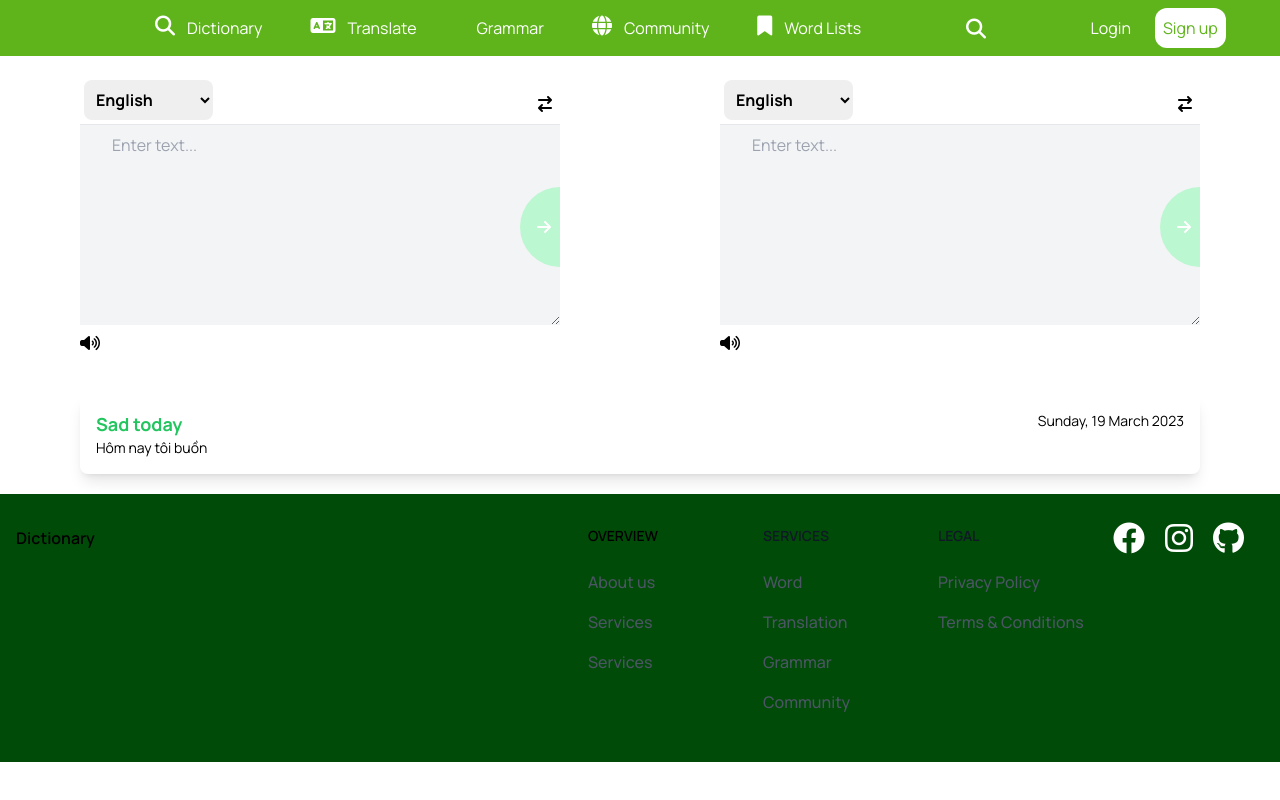
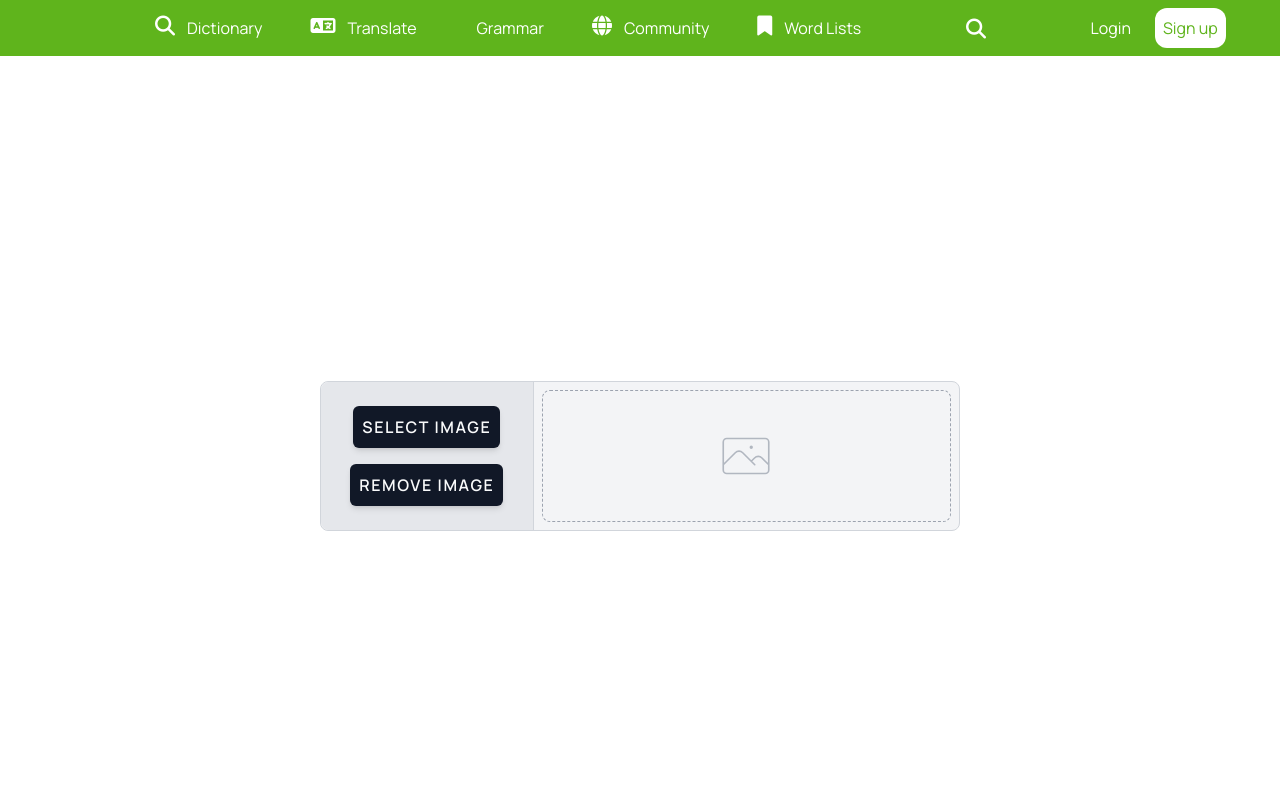
Before and after one commit to maianh277/Bea-Dictionary-Website, a React (Create React App) app: page / in a window 1280 px wide. Shown: the top 800 px of the page. Built offline with nearby package versions, Linux system fonts and the light colour scheme.

Commit message:
setting + word list

```diff
--- a/src/App.js
+++ b/src/App.js
@@ -3,19 +3,15 @@ import "./font/Manrope-VariableFont_wght.ttf";
 
 import HeaderBefore from "./layout/header/HeaderBefore";
 import Footer from "./layout/Footer";
-import InputBox from "./component/translator/InputBox";
-import History from "./component/translator/History";
 
+import Select from "./component/setting/Select";
+import Upload from "./component/setting/Upload";
 function App() {
     return (
         <div className="">
             <HeaderBefore></HeaderBefore>
-            <div className="flex justify-around ">
-                <InputBox></InputBox>
-                <InputBox></InputBox>
-            </div>
+            <Upload></Upload>
 
-            <History></History>
             <Footer></Footer>
         </div>
     );
--- /dev/null
+++ b/src/component/setting/Select.js
@@ -0,0 +1,30 @@
+import React from "react";
+
+const Select = () => {
+    return (
+        <div className="mx-20 my-10 flex flex-row gap-5">
+            <div className="relative">
+                <div className="w-[250px] h-[200px] rounded-lg bg-gray-200 border border-teal-700"></div>
+                <div className="w-[250px] h-[50px] rounded-b-lg bg-white absolute bottom-0 border border-teal-700 text-sm">
+                    <input
+                        type="radio"
+                        className="bg-black border border-black w-5 h-5 rounded-full mx-3 my-3"
+                    ></input>
+                    System (White Theme)
+                </div>
+            </div>
+            <div className="relative">
+                <div className="w-[250px] h-[200px] rounded-lg bg-gray-800 border border-teal-700"></div>
+                <div className="w-[250px] h-[50px] rounded-b-lg bg-white absolute bottom-0 border border-teal-700 text-sm">
+                    <input
+                        type="radio"
+                        className="bg-black border border-black w-5 h-5 rounded-full mx-3 my-3"
+                    ></input>
+                    Dark System
+                </div>
+            </div>
+        </div>
+    );
+};
+
+export default Select;
--- /dev/null
+++ b/src/component/setting/Upload.js
@@ -0,0 +1,50 @@
+import React from "react";
+
+const Upload = () => {
+    return (
+        <div>
+            <div className=" flex justify-center items-center min-h-screen bg-white">
+                <div className="w-full md:w-1/2 relative grid grid-cols-1 md:grid-cols-3 border border-gray-300 bg-gray-100 rounded-lg">
+                    <div className="rounded-l-lg p-4 bg-gray-200 flex flex-col justify-center items-center border-0 border-r border-gray-300 ">
+                        <label
+                            className="cursor-pointer hover:opacity-80 inline-flex items-center shadow-md my-2 px-2 py-2 bg-gray-900 text-gray-50 border border-transparent
+            rounded-md font-semibold text-xs uppercase tracking-widest hover:bg-gray-700 active:bg-gray-900 focus:outline-none
+        focus:border-gray-900 focus:ring ring-gray-300 disabled:opacity-25 transition ease-in-out duration-150"
+                            for="restaurantImage"
+                        >
+                            Select image
+                            <input
+                                id="restaurantImage"
+                                className="text-sm cursor-pointer w-36 hidden"
+                                type="file"
+                            />
+                        </label>
+                        <button className="inline-flex items-center shadow-md my-2 px-2 py-2 bg-gray-900 text-gray-50 border border-transparent rounded-md font-semibold text-xs uppercase tracking-widest hover:bg-gray-700 active:bg-gray-900 focus:outline-none focus:border-gray-900 focus:ring ring-gray-300 disabled:opacity-25 transition ease-in-out duration-150">
+                            remove image
+                        </button>
+                    </div>
+                    <div className="relative order-first md:order-last h-28 md:h-auto flex justify-center items-center border border-dashed border-gray-400 col-span-2 m-2 rounded-lg bg-no-repeat bg-center bg-origin-padding bg-cover">
+                        <span className="text-gray-400 opacity-75">
+                            <svg
+                                className="w-14 h-14"
+                                xmlns="http://www.w3.org/2000/svg"
+                                fill="none"
+                                viewBox="0 0 24 24"
+                                stroke-width="0.7"
+                                stroke="currentColor"
+                            >
+                                <path
+                                    stroke-linecap="round"
+                                    stroke-linejoin="round"
+                                    d="M2.25 15.75l5.159-5.159a2.25 2.25 0 013.182 0l5.159 5.159m-1.5-1.5l1.409-1.409a2.25 2.25 0 013.182 0l2.909 2.909m-18 3.75h16.5a1.5 1.5 0 001.5-1.5V6a1.5 1.5 0 00-1.5-1.5H3.75A1.5 1.5 0 002.25 6v12a1.5 1.5 0 001.5 1.5zm10.5-11.25h.008v.008h-.008V8.25zm.375 0a.375.375 0 11-.75 0 .375.375 0 01.75 0z"
+                                />
+                            </svg>
+                        </span>
+                    </div>
+                </div>
+            </div>
+        </div>
+    );
+};
+
+export default Upload;
--- /dev/null
+++ b/src/component/translator/ListView.js
@@ -0,0 +1,20 @@
+import React from "react";
+
+const ListView = () => {
+    return (
+        <div className="overscroll-contain">
+            <div className="text-center my-10">
+                <h1 className="font-bold text-lg">ListView</h1>
+                <ul>
+                    <li>List1</li>
+                    <li>List1</li>
+                    <li>List1</li>
+                    <li>List1</li>
+                    <li>List1</li>
+                </ul>
+            </div>
+        </div>
+    );
+};
+
+export default ListView;
--- /dev/null
+++ b/src/component/wordList/Menu.js
@@ -0,0 +1,19 @@
+import React from "react";
+
+const Menu = () => {
+    return (
+        <div className="my-3 mx-5 w-max">
+            <h1 className="font-bold text-[#BABABA]">WORD LISTS</h1>
+            <div className="flex flex-row gap-2 text-[#469F00] font-semibold ml-4 text-base">
+                <i class="fa-solid fa-heart m-1"></i>
+                <h2>Liked</h2>
+            </div>
+            <div className="flex flex-row gap-2 text-[#469F00] font-semibold ml-4 text-base">
+                <i class="fa-solid fa-heart m-1"></i>
+                <h2>Liked</h2>
+            </div>
+        </div>
+    );
+};
+
+export default Menu;
--- /dev/null
+++ b/src/component/wordList/Word.js
@@ -0,0 +1,29 @@
+import React from "react";
+
+const Word = () => {
+    return (
+        <div className="mx-20 my-5 shadow-xl px-10 py-5 rounded-lg relative">
+            <div className="flex gap-3">
+                <div className="flex flex-row gap-3 mt-1">
+                    <h1 className="text-yellow-400 font-bold text-xl">
+                        Enthusiasm
+                    </h1>
+                    <i class="fa-solid fa-volume-high mt-2"></i>
+                </div>
+
+                <div>
+                    <h2 className="text-sm">/ɪnˈθjuː.zi.æz.əm/</h2>
+                    <p>
+                        A feeling of energetic interest in a particular subject
+                        or activity and an eagerness to be involved in it{" "}
+                    </p>
+                </div>
+            </div>
+            <div className="absolute text-white font-bold bg-yellow-300 px-4 py-1 rounded-full -top-3">
+                Liked
+            </div>
+        </div>
+    );
+};
+
+export default Word;
```
Also changed, not shown: src/component/setting/Form.js (added).
